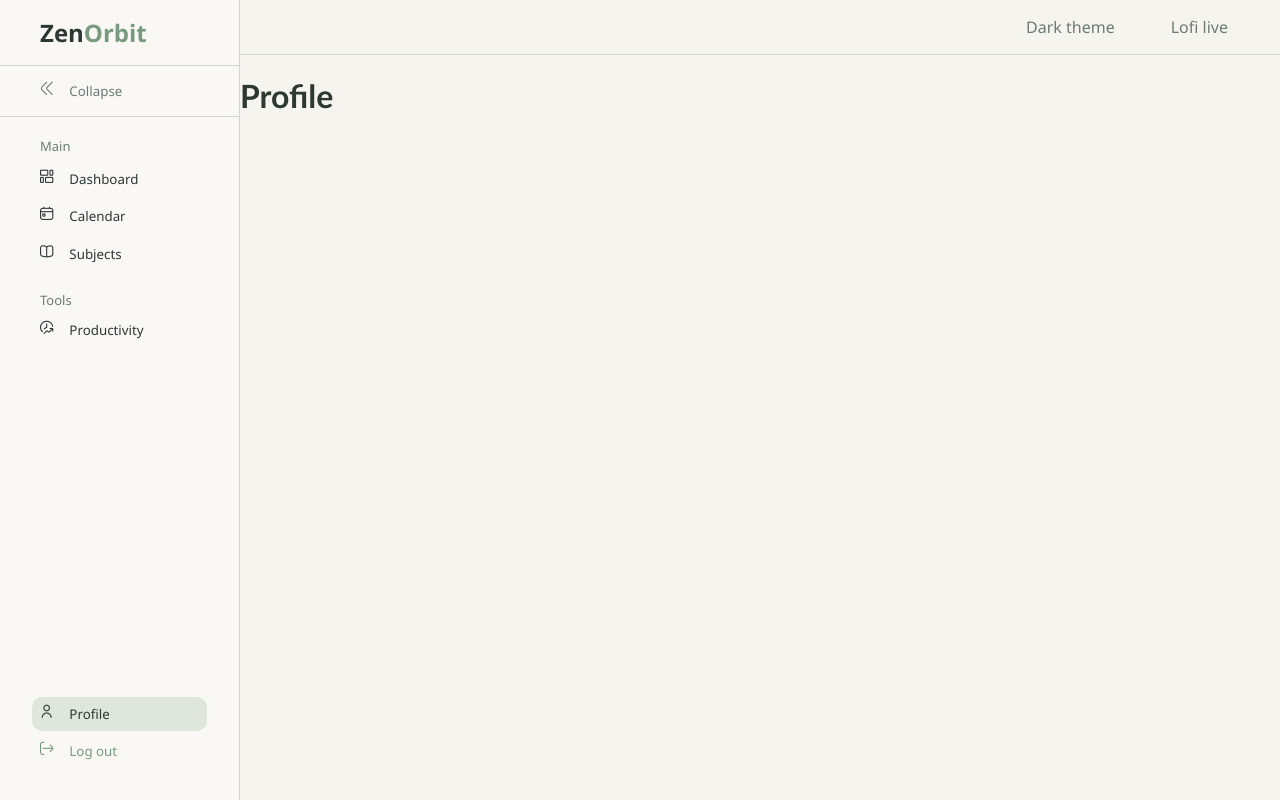
After one commit to GoodLvck/PW-ProductivitySite, a Django app: page /profile in a window 1280 px wide. The commit adds this page. Run offline with Django 5.2, Linux system fonts and the light colour scheme; the visitor is signed in with stand-in values (Sample User, id 1); some libraries are stand-ins or nearby versions.

Commit message:
Add authorized pages, sidebar, routes & styles
Introduce authorized views and templates (calendar, productivity, subjects, profile) and wire them into urls.py. Add logout route and login_required protection for dashboard and new pages; redirect authenticated users away from home/login/signup. Expand sidebar component markup and add corresponding CSS for sidebar, navbar and main layout; tweak form error styling and global <i> display rules. Minor template whitespace fix in form fields.

```diff
--- a/ProductivitySite/productivity_site/static/css/base.css
+++ b/ProductivitySite/productivity_site/static/css/base.css
@@ -55,3 +55,8 @@ a {
     color: inherit;
     text-decoration: none;
 }
+
+i {
+    display: inline-flex;
+    align-content: center;
+}
--- a/ProductivitySite/productivity_site/static/css/components/forms/fields.css
+++ b/ProductivitySite/productivity_site/static/css/components/forms/fields.css
@@ -60,3 +60,7 @@
     opacity: 1;
     visibility: visible;
 }
+
+.form-group .error-text {
+    color: var(--destructive);
+}
--- a/ProductivitySite/productivity_site/static/css/private/base.css
+++ b/ProductivitySite/productivity_site/static/css/private/base.css
@@ -8,13 +8,89 @@
     height: 100vh;
 }
 
+/* -------------- Sidebar -------------- */
 .app-sidebar {
     grid-area: sidebar;
+    border-right: 1px solid var(--border);
+    background-color: var(--card);
+}
+
+.sidebar-layout {
     display: flex;
     flex-direction: column;
-    border-right: 1px solid var(--border);
+    height: 100vh;
 }
 
+.sidebar-top {
+    padding: 1rem 2.5rem;
+    border-bottom: 1px solid var(--border);
+}
+
+.sidebar-toggle {
+    padding: .5rem 2rem;
+    border-bottom: 1px solid var(--border);
+    color: var(--muted-foreground);
+}
+
+.sidebar-item {
+    display: flex;
+    flex-direction: row;
+    gap: 1rem;
+    font-size: smaller;
+    font-weight: lighter;
+    border-radius: 10px;
+    padding: .5rem .5rem;
+    transition: 0.3s;
+}
+
+.logout-item {
+    color: var(--primary);
+}
+
+.sidebar-item .is-active {
+    background-color: red;
+}
+
+.sidebar-item:hover,
+.sidebar-item:focus,
+.sidebar-item.is-active{
+    background-color: var(--muted);
+    color: var(--foreground);
+}
+
+.sidebar-nav {
+    display: flex;
+    flex-direction: column;
+    padding: 1rem 2rem;
+    gap: 1rem;
+    flex-grow: 1;
+}
+
+.sidebar-nav-group {
+    display: flex;
+    flex-direction: column;
+    gap: .2rem;
+}
+
+.sidebar-nav-group-title {
+    color: var(--muted-foreground);
+    font-size: small;
+    font-weight: lighter;
+    margin: 0;
+    padding: .25rem .5rem;
+}
+
+.sidebar-nav-items {
+    display: flex;
+    flex-direction: column;
+    gap: .2rem 0;
+}
+
+.sidebar-footer {
+    padding: 2rem 2rem;
+}
+
+/* -------------- Navbar -------------- */
 .app-navbar {
     grid-area: navbar;
     padding: .5rem 2rem;
@@ -50,13 +126,8 @@
     margin: 0;
 }
 
-
+/* -------------- Main content -------------- */
 .app-main {
     grid-area: main;
     overflow-y: scroll;
 }
-
-i {
-    display: inline-flex;
-    align-content: center;
-}
--- a/ProductivitySite/productivity_site/urls.py
+++ b/ProductivitySite/productivity_site/urls.py
@@ -7,4 +7,9 @@ app_name = 'productivity_site'
 urlpatterns = [
     path('', views.home, name='home'),
     path('dashboard', views.dashboard, name='dashboard'),
+    path('calendar', views.calendar, name='calendar'),
+    path('subjects', views.subjects, name='subjects'),
+    path('productivity', views.productivity, name='productivity'),
+    path('profile', views.profile, name='profile'),
+    path('accounts/logout', views.logout_view, name='logout'),
 ]
--- a/ProductivitySite/productivity_site/views.py
+++ b/ProductivitySite/productivity_site/views.py
@@ -1,6 +1,8 @@
 from django import forms
+from django.contrib.auth import logout
+from django.contrib.auth.decorators import login_required
 from django.contrib.auth.views import LoginView
-from django.shortcuts import render
+from django.shortcuts import render, redirect
 from django.contrib.auth.models import User
 
 from django.contrib.auth.forms import UserCreationForm, AuthenticationForm
@@ -12,6 +14,9 @@ from django.urls import reverse_lazy
 # ------------------ Landing page ------------------------
 def home(request):
     """Home page view."""
+    if request.user.is_authenticated:
+        return redirect('productivity_site:dashboard')
+
     return render(request, 'unauthorized/landing/home.html')
 
 # ------------------ Log in page ------------------------
@@ -24,6 +29,12 @@ class CustomLoginForm(AuthenticationForm):
 class CustomLoginView(LoginView):
     template_name = "registration/login.html"
     authentication_form = CustomLoginForm
+
+    def dispatch(self, request, *args, **kwargs):
+        if request.user.is_authenticated:
+            return redirect("productivity_site:dashboard")
+
+        return super().dispatch(request, *args, **kwargs)
 
     def get_context_data(self, **kwargs):
         context = super().get_context_data(**kwargs)
@@ -71,6 +82,12 @@ class SignUpView(CreateView):
     template_name = 'registration/signup.html'
     success_url = reverse_lazy('login')
 
+    def dispatch(self, request, *args, **kwargs):
+        if request.user.is_authenticated:
+            return redirect("productivity_site:dashboard")
+
+        return super().dispatch(request, *args, **kwargs)
+
     def get_context_data(self, **kwargs):
         context = super().get_context_data(**kwargs)
         context["form_title"] = "Sign Up"
@@ -80,6 +97,34 @@ class SignUpView(CreateView):
 
 # ------------------ Change password page ------------------------
 
+
 # ------------------ Dashboard page ------------------------
+@login_required(login_url="/accounts/login/")
 def dashboard(request):
     return render(request, 'authorized/dashboard.html')
+
+# ------------------ Calendar page ------------------------
+@login_required(login_url="/accounts/login/")
+def calendar(request):
+    return render(request, 'authorized/calendar.html')
+
+# ------------------ Subjects page ------------------------
+@login_required(login_url="/accounts/login/")
+def subjects(request):
+    return render(request, 'authorized/subjects.html')
+
+# ------------------ Productivity page ------------------------
+@login_required(login_url="/accounts/login/")
+def productivity(request):
+    return render(request, 'authorized/productivity.html')
+
+# ------------------ Profile page ------------------------
+@login_required(login_url="/accounts/login/")
+def profile(request):
+    return render(request, 'authorized/profile.html')
+
+# ------------------ Logout route ------------------------
+@login_required(login_url="/accounts/login/")
+def logout_view(request):
+    logout(request)
+    return redirect("productivity_site:home")
--- /dev/null
+++ b/ProductivitySite/templates/authorized/profile.html
@@ -0,0 +1,9 @@
+{% extends "authorized/base_authorized.html" %}
+
+{% block title %} Profile {% endblock %}
+
+{% block page_content %}
+    <div class="profile-layout">
+        <h1>Profile</h1>
+    </div>
+{% endblock %}
--- a/ProductivitySite/templates/components/forms/_form_fields.html
+++ b/ProductivitySite/templates/components/forms/_form_fields.html
@@ -12,7 +12,7 @@
         {{ field }}
 
         {% for error in field.errors %}
-        <small class="error-text">{{ error }}</small>
+        <small class="error-text" >{{ error }}</small>
         {% endfor %}
     </div>
 {% endfor %}
--- a/ProductivitySite/templates/components/sidebar/sidebar.html
+++ b/ProductivitySite/templates/components/sidebar/sidebar.html
@@ -1,3 +1,59 @@
 <div class="sidebar-layout">
-    <h1>Sidebar</h1>
+    <div class="sidebar-top">
+        <a href="#" class="nav-logo">Zen<span>Orbit</span></a>
+    </div>
+    <div class="sidebar-toggle">
+        <span class="sidebar-item">
+            <i class="fi fi-rr-angle-double-left"></i>
+            Collapse
+        </span>
+    </div>
+    <div class="sidebar-nav">
+        <div class="sidebar-nav-group">
+            <p class="sidebar-nav-group-title">Main</p>
+            <div class="sidebar-nav-items">
+                <a href="{% url 'productivity_site:dashboard' %}"
+                   class="sidebar-item{% if request.resolver_match.url_name == 'dashboard' %} is-active{% endif %}">
+                    <i class="fi fi-rr-layout-fluid"></i>
+                    <span>Dashboard</span>
+                </a>
+
+                <a href="{% url 'productivity_site:calendar' %}"
+                   class="sidebar-item{% if request.resolver_match.url_name == 'calendar' %} is-active{% endif %}">
+                    <i class="fi fi-rr-calendar-day"></i>
+                    <span>Calendar</span>
+                </a>
+
+                <a href="{% url 'productivity_site:subjects' %}"
+                   class="sidebar-item{% if request.resolver_match.url_name == 'subjects' %} is-active{% endif %}">
+                    <i class="fi fi-rr-book-alt"></i>
+                    <span>Subjects</span>
+                </a>
+            </div>
+        </div>
+        <div class="sudebar-nav-group">
+            <p class="sidebar-nav-group-title">Tools</p>
+            <a href="{% url 'productivity_site:productivity' %}"
+               class="sidebar-item{% if request.resolver_match.url_name == 'productivity' %} is-active{% endif %}">
+                <i class="fi fi-rr-clock-up-arrow"></i>
+                <span>Productivity</span>
+            </a>
+        </div>
+
+    </div>
+    <div class="sidebar-footer">
+        <div class="sidebar-nav-items">
+                <a href="{% url 'productivity_site:profile' %}"
+                   class="sidebar-item{% if request.resolver_match.url_name == 'profile' %} is-active{% endif %}">
+                    <i class="fi fi-rr-user"></i>
+                    <span>Profile</span>
+                </a>
+
+                <a href="{% url 'productivity_site:logout' %}"
+                   class="sidebar-item logout-item">
+                    <i class="fi fi-rr-exit"></i>
+                    <span>Log out</span>
+                </a>
+            </div>
+    </div>
 </div>
```
Also changed, not shown: ProductivitySite/templates/authorized/calendar.html (added, +9 -0 lines), ProductivitySite/templates/authorized/productivity.html (added, +9 -0 lines), ProductivitySite/templates/authorized/subjects.html (added, +9 -0 lines).
